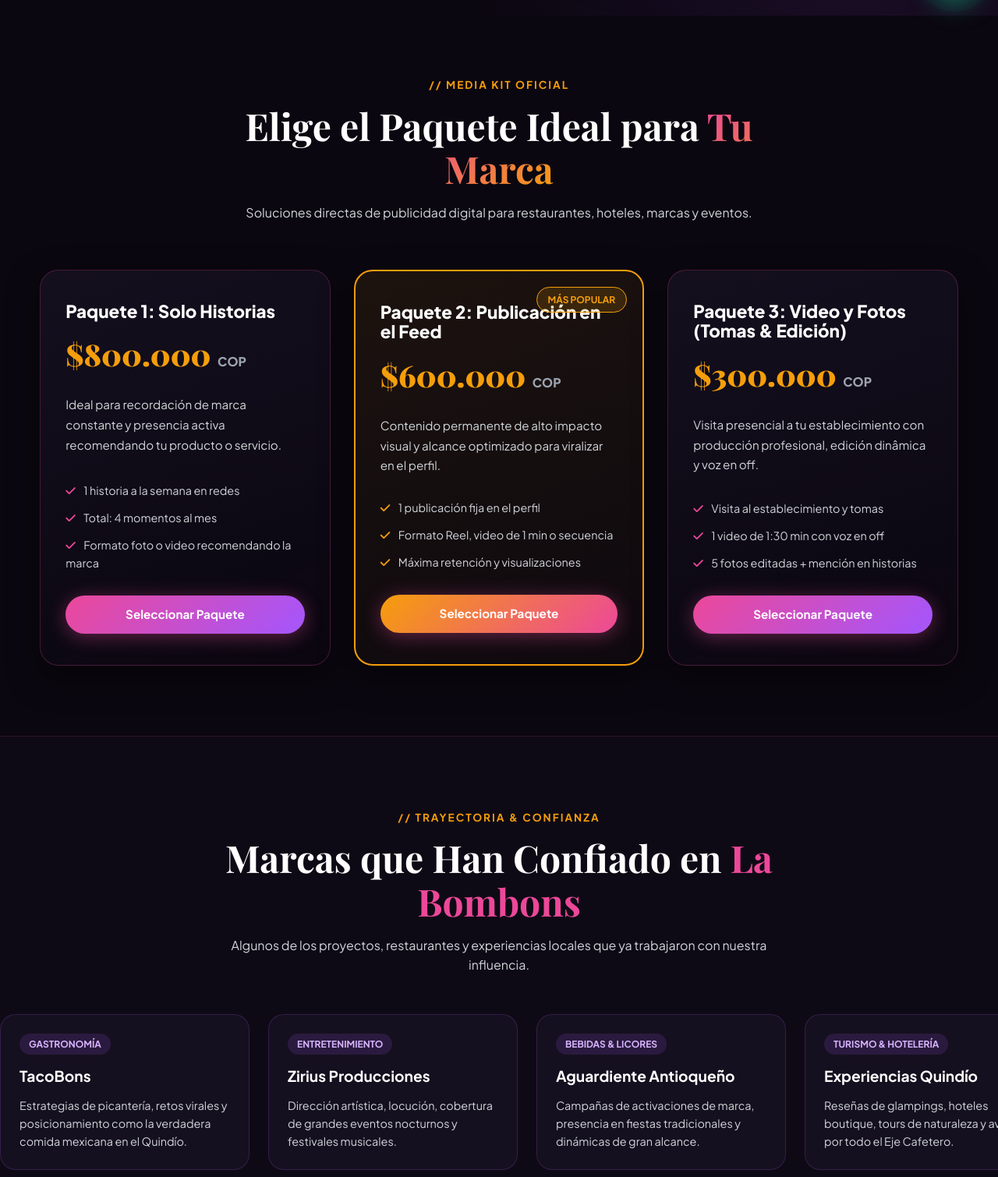
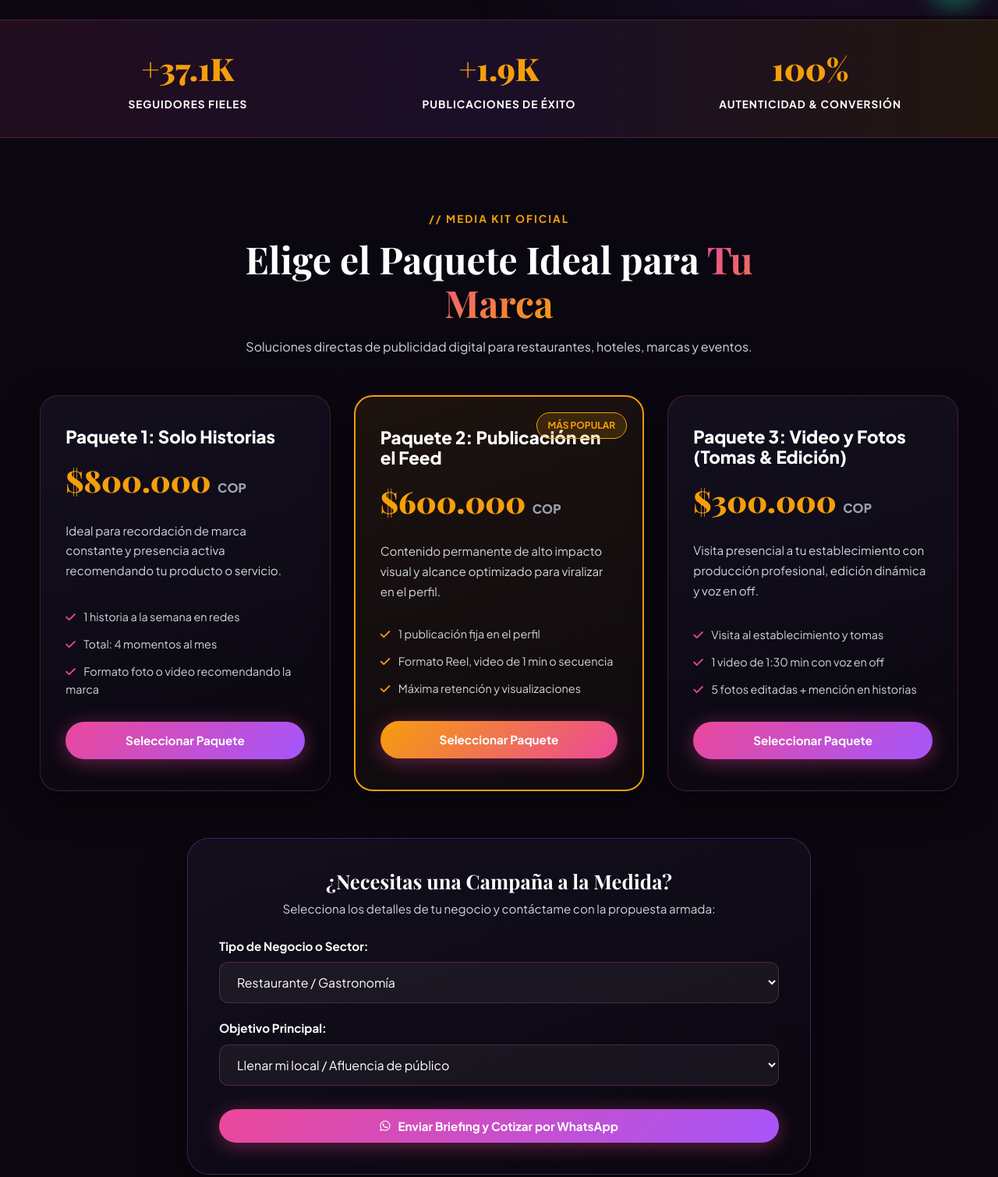
Before and after one commit to angelica-digital/marialabombons, a plain HTML site: page index.html in a window 1280 px wide. Shown: the part 780-2290 px from the top of the page at 78% size. Drawn offline with nearby package versions, Linux system fonts and the light colour scheme; a web font is replaced by a local one.

```diff
--- a/index.html
+++ b/index.html
@@ -131,7 +131,7 @@
 
   /* ============== HERO ============== */
   .hero{
-    padding:160px 0 100px;
+    padding:160px 0 80px;
     position:relative;
   }
   .hero-grid{
@@ -200,12 +200,41 @@
     object-fit:cover;
   }
 
+  /* ============== STATS BAR (NUEVA FUNCIÓN) ============== */
+  .stats-bar{
+    background: linear-gradient(90deg, rgba(236,72,153,0.1), rgba(168,85,247,0.1), rgba(245,158,11,0.1));
+    border-top: 1px solid rgba(236,72,153,0.25);
+    border-bottom: 1px solid rgba(236,72,153,0.25);
+    padding: 30px 0;
+    margin-top: 40px;
+  }
+  .stats-grid{
+    display: grid;
+    grid-template-columns: repeat(3, 1fr);
+    gap: 20px;
+    text-align: center;
+  }
+  .stat-item .number{
+    font-family: 'Playfair Display', serif;
+    font-size: 2.5rem;
+    font-weight: 900;
+    color: var(--gold);
+    display: block;
+  }
+  .stat-item .label{
+    font-size: 0.85rem;
+    text-transform: uppercase;
+    letter-spacing: 1px;
+    color: #fff;
+    font-weight: 700;
+  }
+
   /* ============== SECTIONS ============== */
   section{padding:90px 0;position:relative}
   .section-header{
     text-align:center;
     max-width:750px;
-    margin:0 auto 60px;
+    margin:0 auto 50px;
   }
   .section-tag{
     display:inline-block;
@@ -221,7 +250,7 @@
     margin-bottom:16px;
   }
 
-  /* ============== MEDIA KIT (PAQUETES) ============== */
+  /* ============== MEDIA KIT (PAQUETES CON COTIZADOR INTELIGENTE) ============== */
   .packages-grid{
     display:grid;
     grid-template-columns:repeat(auto-fit, minmax(320px, 1fr));
@@ -282,6 +311,44 @@
     line-height:1.7;
   }
   .package-card .btn{width:100%}
+
+  /* ============== COTIZADOR INTERACTIVO / BRIEFING (NUEVA FUNCIÓN) ============== */
+  .calculator-box{
+    background: linear-gradient(160deg, rgba(21, 16, 31, 0.9), rgba(11, 7, 16, 0.95));
+    border: 1px solid rgba(168, 85, 247, 0.3);
+    border-radius: 28px;
+    padding: 40px;
+    max-width: 800px;
+    margin: 60px auto 0;
+    box-shadow: 0 20px 50px rgba(0,0,0,0.6);
+  }
+  .form-group{
+    margin-bottom: 20px;
+    text-align: left;
+  }
+  .form-group label{
+    display: block;
+    color: #fff;
+    font-weight: 700;
+    margin-bottom: 8px;
+    font-size: 0.95rem;
+  }
+  .form-group select, .form-group input{
+    width: 100%;
+    padding: 14px 18px;
+    background: rgba(255,255,255,0.05);
+    border: 1px solid rgba(236, 72, 153, 0.3);
+    border-radius: 12px;
+    color: #fff;
+    font-family: inherit;
+    font-size: 1rem;
+    outline: none;
+    transition: border 0.3s;
+  }
+  .form-group select option { background: #15101F; color: #fff; }
+  .form-group select:focus, .form-group input:focus{
+    border-color: var(--pink-vibrant);
+  }
 
   /* ============== CARROUSEL PREMIUM DE TRABAJOS ============== */
   .carousel-section{
@@ -396,6 +463,7 @@
     .hero-grid{grid-template-columns:1fr;gap:40px;text-align:center}
     .hero-buttons{justify-content:center}
     .hero p.lead{margin-inline:auto}
+    .stats-grid{grid-template-columns: 1fr; gap: 15px;}
   }
   @media (max-width:768px){
     .menu{
@@ -464,6 +532,26 @@
   </div>
 </section>
 
+<!-- ============== STATS BAR (NUEVA FUNCIÓN DE IMPACTO) ============== -->
+<div class="stats-bar">
+  <div class="container">
+    <div class="stats-grid">
+      <div class="stat-item">
+        <span class="number">+37.1K</span>
+        <span class="label">Seguidores Fieles</span>
+      </div>
+      <div class="stat-item">
+        <span class="number">+1.9K</span>
+        <span class="label">Publicaciones de Éxito</span>
+      </div>
+      <div class="stat-item">
+        <span class="number">100%</span>
+        <span class="label">Autenticidad & Conversión</span>
+      </div>
+    </div>
+  </div>
+</div>
+
 <!-- ============== MEDIA KIT (SERVICIOS & PRECIOS) ============== -->
 <section id="servicios">
   <div class="container">
@@ -510,7 +598,7 @@
       <article class="package-card">
         <h3 class="package-title">Paquete 3: Video y Fotos (Tomas & Edición)</h3>
         <div class="package-price">$300.000 <span style="font-size:1rem;color:#9CA3AF;font-family:'Plus Jakarta Sans'">COP</span></div>
-        <p class="package-desc">Visita presencial a tu establecimiento con producción profesional, edición dinâmica y voz en off.</p>
+        <p class="package-desc">Visita presencial a tu establecimiento con producción profesional, edición dinámica y voz en off.</p>
         <ul style="margin-bottom:30px;display:flex;flex-direction:column;gap:12px;font-size:.9rem">
           <li><i class="fa-solid fa-check" style="color:var(--pink-vibrant);margin-right:8px"></i> Visita al establecimiento y tomas</li>
           <li><i class="fa-solid fa-check" style="color:var(--pink-vibrant);margin-right:8px"></i> 1 video de 1:30 min con voz en off</li>
@@ -522,6 +610,36 @@
       </article>
 
     </div>
+
+    <!-- COTIZADOR / BRIEFING INTELIGENTE (NUEVA FUNCIÓN) -->
+    <div class="calculator-box">
+      <h3 style="text-align:center;margin-bottom:8px;color:#fff;font-size:1.6rem">¿Necesitas una Campaña a la Medida?</h3>
+      <p style="text-align:center;margin-bottom:24px;font-size:.95rem">Selecciona los detalles de tu negocio y contáctame con la propuesta armada:</p>
+
+      <div class="form-group">
+        <label>Tipo de Negocio o Sector:</label>
+        <select id="biz-type">
+          <option value="Restaurante / Gastronomía">Restaurante / Gastronomía</option>
+          <option value="Hotel / Glamping / Turismo">Hotel / Glamping / Turismo</option>
+          <option value="Evento / Concierto / Discoteca">Evento / Concierto / Discoteca</option>
+          <option value="Marca Comercial / Producto">Marca Comercial / Producto</option>
+        </select>
+      </div>
+
+      <div class="form-group">
+        <label>Objetivo Principal:</label>
+        <select id="biz-goal">
+          <option value="Llenar mi local / Afluencia de público">Llenar mi local / Afluencia de público</option>
+          <option value="Generar reconocimiento de marca masivo">Generar reconocimiento de marca masivo</option>
+          <option value="Ventas directas online / Pedidos">Ventas directas online / Pedidos</option>
+        </select>
+      </div>
+
+      <button onclick="enviarBriefing()" class="btn btn-vibrant" style="width:100%;margin-top:10px">
+        <i class="fa-brands fa-whatsapp"></i> Enviar Briefing y Cotizar por WhatsApp
+      </button>
+    </div>
+
   </div>
 </section>
 
@@ -631,6 +749,14 @@
       icon.classList.add('fa-bars');
     }
   }
+
+  // Función del cotizador inteligente por WhatsApp
+  function enviarBriefing() {
+    const biz = document.getElementById('biz-type').value;
+    const goal = document.getElementById('biz-goal').value;
+    const msg = `Hola La Bombons, me interesa cotizar una campaña publicitaria.\n\n- Tipo de negocio: ${biz}\n- Objetivo principal: ${goal}`;
+    window.open(`https://wa.me/573204869934?text=${encodeURIComponent(msg)}`, '_blank');
+  }
 </script>
 </body>
 </html>
```
